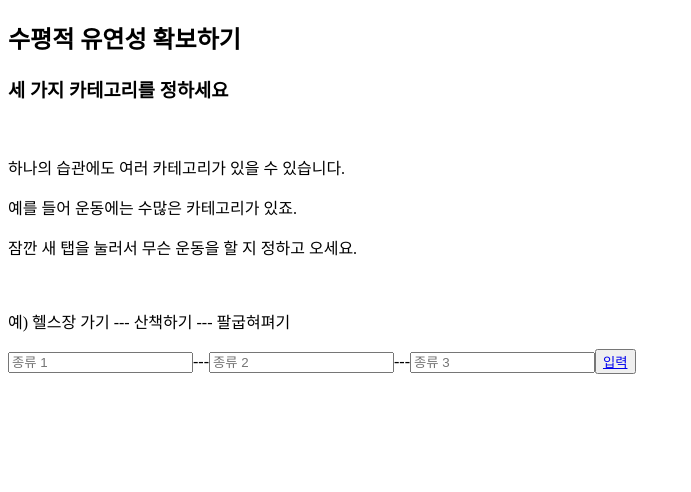
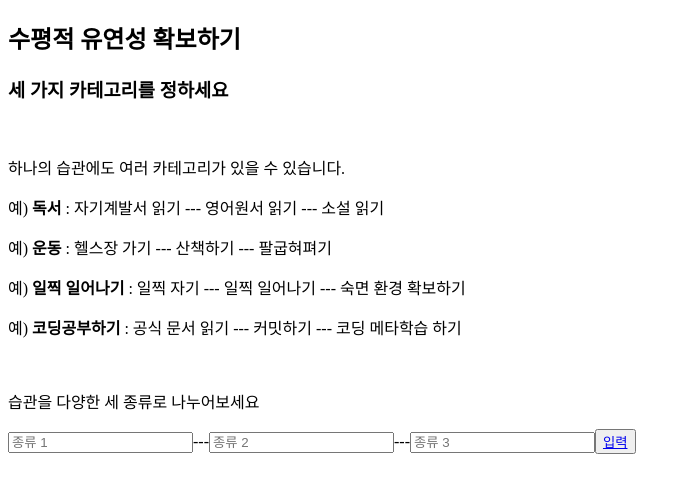
Before and after one commit to CodeSoom/project-react-2-onys-programmer, a React app: page /project-react-2-onys-programmer/horizontal-flexibility in a window 1280 px wide. Shown: the top 492 px of the page, without its empty margins (0-691 px from the left). Built offline with nearby package versions, Linux system fonts and the light colour scheme.

Commit message:
Replace WorkExapmle with GlobalExample
Replace WorkExample with GlobalExample in CategoryForm

```diff
--- a/src/CategoryForm.jsx
+++ b/src/CategoryForm.jsx
@@ -1,6 +1,6 @@
 import React from 'react';
 
-import ExerciseExample from './ExerciseExample';
+import GlobalExample from './GlobalExample';
 
 import { Link } from 'react-router-dom';
 
@@ -17,7 +17,7 @@ export default function CategoryForm({ categories, onChange, onClick }) {
         <h3>세 가지 카테고리를 정하세요</h3>
         <br></br>
         <p>하나의 습관에도 여러 카테고리가 있을 수 있습니다.</p>
-        <ExerciseExample />
+        <GlobalExample />
       </div>
       <div>
         <input
--- /dev/null
+++ b/src/GlobalExample.jsx
@@ -0,0 +1,14 @@
+import React from 'react';
+
+export default function ExerciseExample() {
+  return (
+    <>
+      <p>예) <b>독서</b> : 자기계발서 읽기 --- 영어원서 읽기 --- 소설 읽기</p>
+      <p>예) <b>운동</b> : 헬스장 가기 --- 산책하기 --- 팔굽혀펴기</p>
+      <p>예) <b>일찍 일어나기</b> : 일찍 자기 --- 일찍 일어나기 --- 숙면 환경 확보하기</p>
+      <p>예) <b>코딩공부하기</b> : 공식 문서 읽기 --- 커밋하기 --- 코딩 메타학습 하기</p>
+      <br></br>
+      <p>습관을 다양한 세 종류로 나누어보세요</p>
+    </>
+  );
+}
```
Also changed, not shown: 2 other files (tests, documents, lock files or other folders).
